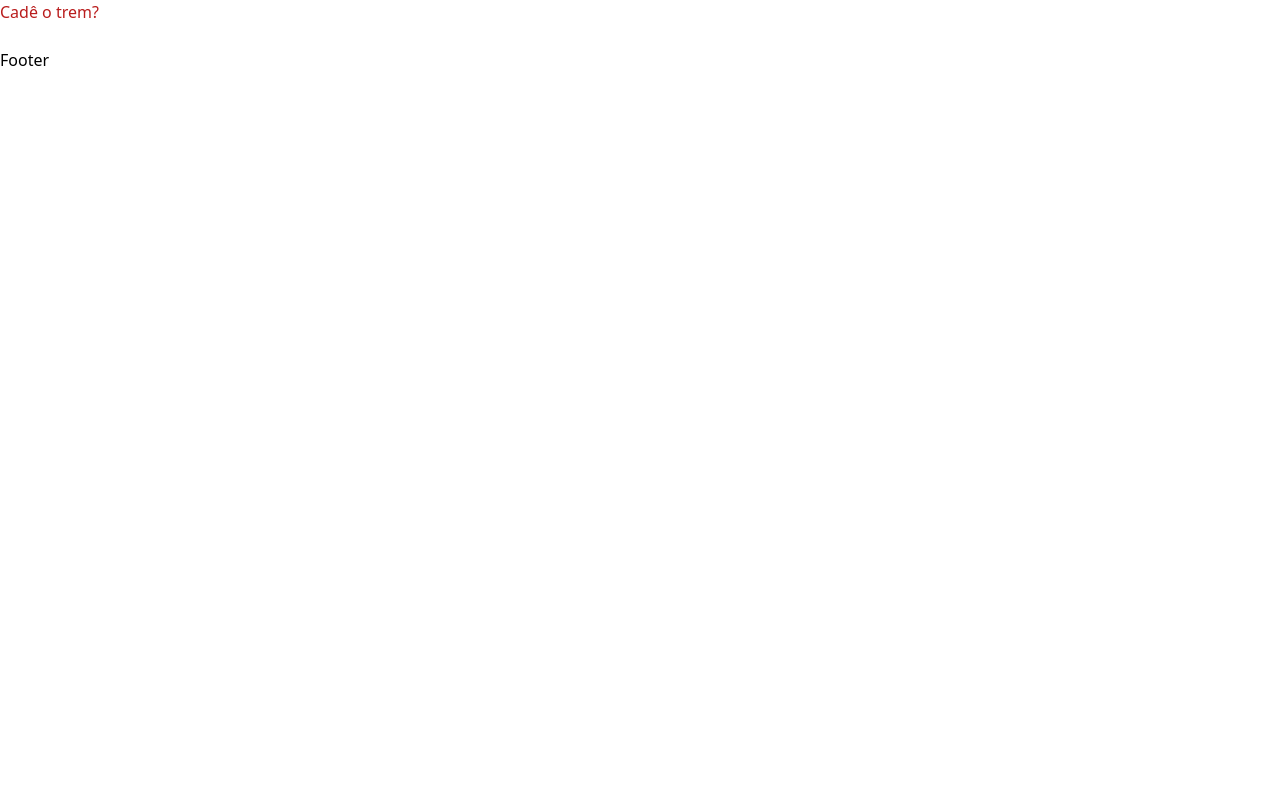
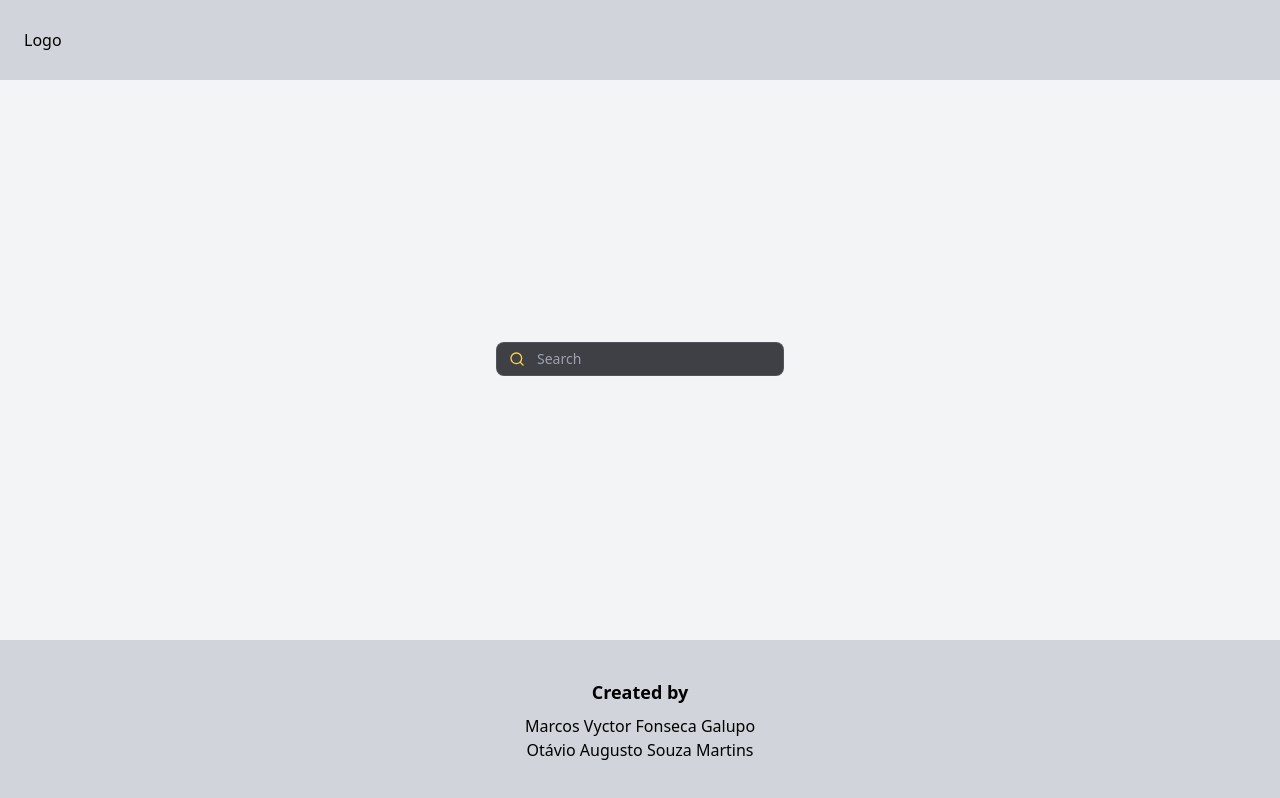
Before and after one commit to marcosvgalupo/search-engine, a React (Vite) app in the folder frontend/: page / in a window 1280 px wide. Built offline with nearby package versions, Linux system fonts and the light colour scheme.

Commit message:
add: indexHTML style

```diff
--- a/frontend/index.html
+++ b/frontend/index.html
@@ -6,7 +6,7 @@
   <meta name="viewport" content="width=device-width, initial-scale=1.0" />
   <title>Vite + React + TS</title>
   </head>
-    <body>
+    <body class="flex flex-col min-h-screen bg-gray-100">
       <div id="root"></div>
       <script type="module" src="/src/main.tsx"></script>
     </body>
--- a/frontend/package.json
+++ b/frontend/package.json
@@ -10,6 +10,7 @@
     "preview": "vite preview"
   },
   "dependencies": {
+    "lucide-react": "^0.372.0",
     "react": "^18.2.0",
     "react-dom": "^18.2.0"
   },
--- a/frontend/src/app.tsx
+++ b/frontend/src/app.tsx
@@ -1,13 +1,15 @@
 import {Header} from "./components/Header.tsx";
 import {Footer} from "./components/Footer.tsx";
-import {SearchInput} from "./components/Table/SearchInput.tsx";
+import {SearchList} from "./components/Table/SearchList.tsx";
 
 export function App() {
 
   return (
-      <div>
+      <div className="flex flex-col min-h-screen">
         <Header />
-        <SearchInput />
+        <div className="flex-1 flex items-center justify-center">
+          <SearchList />
+        </div>
         <Footer />
       </div>
   )
--- a/frontend/src/components/Footer.tsx
+++ b/frontend/src/components/Footer.tsx
@@ -1,7 +1,11 @@
 export function Footer(){
     return (
-        <div>
-            <h1>Footer</h1>
-        </div>
+        <footer className="h-40 bg-gray-300 flex items-center justify-center">
+            <div className="container mx-auto flex flex-col items-center justify-center">
+                <h2 className="text-lg mb-2 font-bold">Created by</h2>
+                <a href="">Marcos Vyctor Fonseca Galupo</a>
+                <a href="">Otávio Augusto Souza Martins</a>
+            </div>
+        </footer>
     )
 }
--- a/frontend/src/components/Header.tsx
+++ b/frontend/src/components/Header.tsx
@@ -1,7 +1,7 @@
 export function Header(){
     return (
-        <div>
-            <h1 className="text-red-700">Cadê o trem?</h1>
+        <div className="h-20 bg-gray-300 flex items-center">
+            <h1 className="ml-6">Logo</h1>
         </div>
     )
 }
--- a/frontend/src/components/Table/SearchInput.tsx
+++ /dev/null
@@ -1,9 +0,0 @@
-export function SearchInput(){
-    return (
-        <div>
-            <form>
-                <input type="text"/>
-            </form>
-        </div>
-    )
-}
--- /dev/null
+++ b/frontend/src/components/Table/SearchList.tsx
@@ -0,0 +1,24 @@
+import { Table } from './Table'
+import { Search, MoreHorizontal, ChevronLeft, ChevronsLeft, ChevronRight, ChevronsRight } from 'lucide-react'
+
+export function SearchList(){
+    return (
+        <div>
+            <div className="px-3 w-72 py-1.5 border border-white/10 rounded-lg text-sm flex items-center gap-3 bg-zinc-700">
+                <Search className="size-4 text-amber-300" />
+                <input className="bg-transparent flex-1 outline-none h-auto border-0 p-0 text-sm" placeholder="Search" />
+            </div>
+            <Table>
+                <thead>
+
+                </thead>
+                <tbody>
+
+                </tbody>
+                <tfoot>
+
+                </tfoot>
+            </Table>
+        </div>
+    )
+}
--- a/frontend/src/components/Table/Table.tsx
+++ b/frontend/src/components/Table/Table.tsx
@@ -0,0 +1,11 @@
+import { ComponentProps } from "react";
+
+interface TableProps extends ComponentProps<"table">{}
+
+export function Table(props: TableProps){
+    return (
+        <div className="border border-white/10 rounded-lg">
+                <table className='w-full' {...props} />
+        </div>
+    )
+}
```
Also changed, not shown: 4 other files (tests, documents, lock files or other folders).
